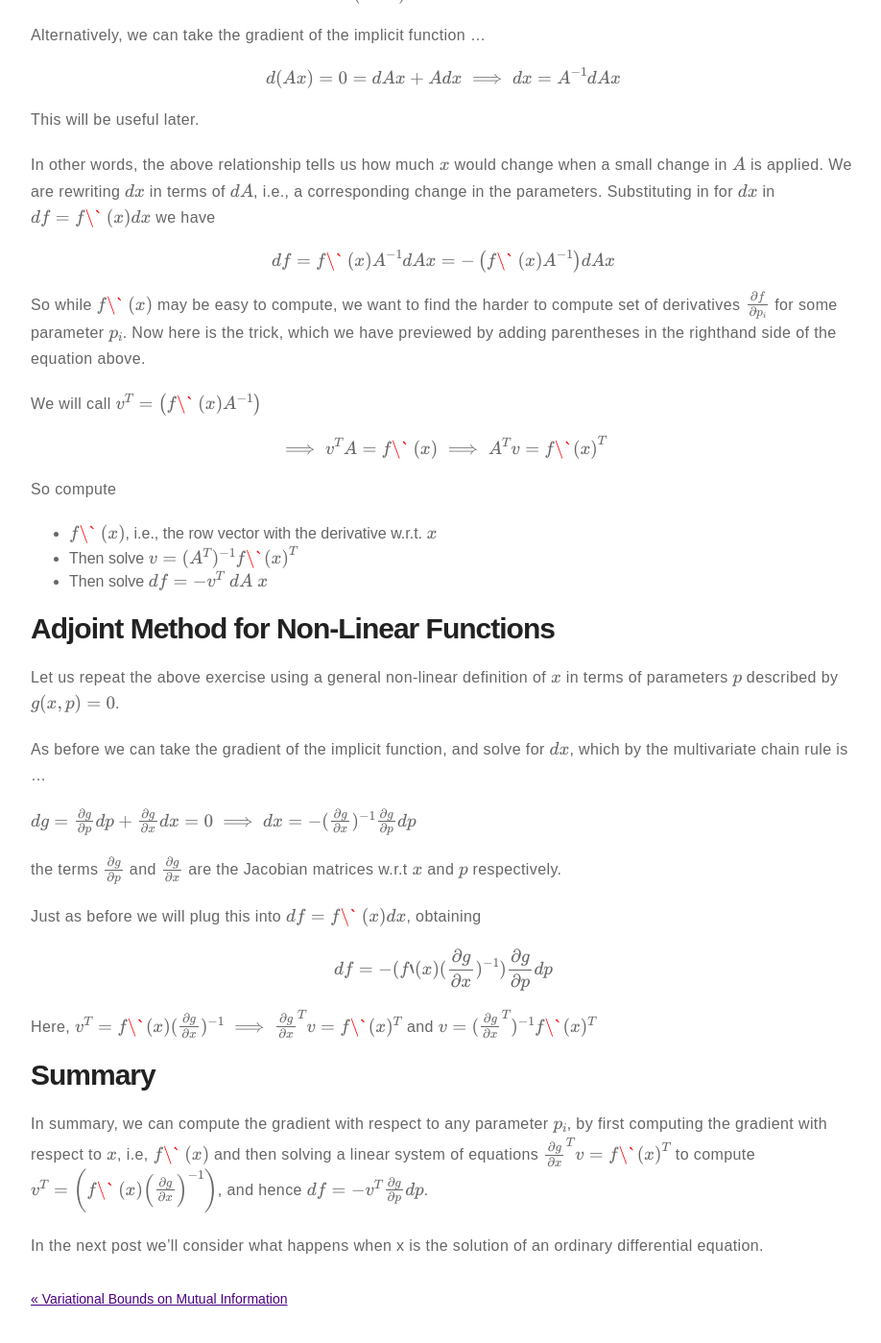
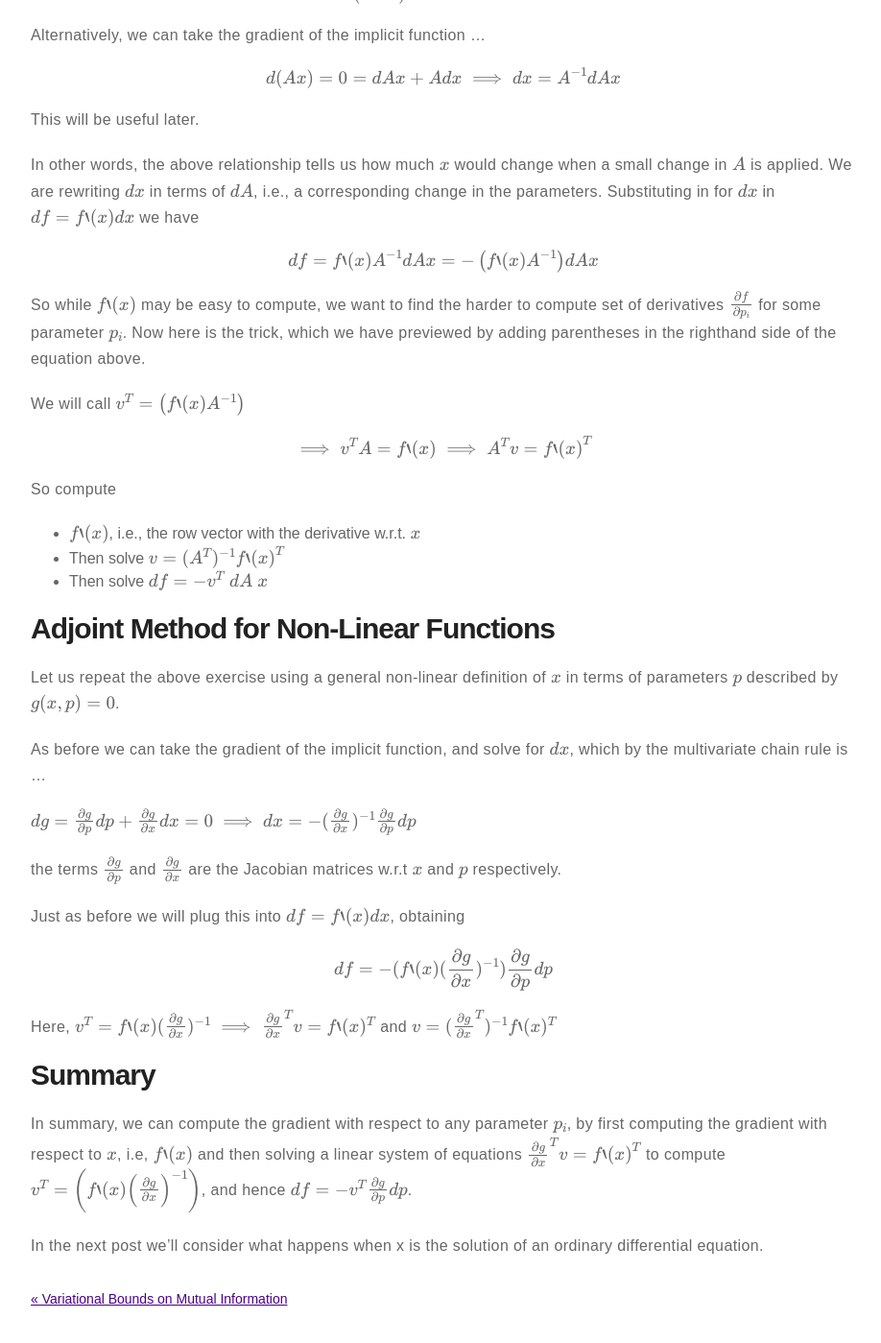
Before and after one commit to m-wiesner/m-wiesner.github.io, a Jekyll site: the page built from _posts/2025-04-29-Adjoint-Method-Part1.markdown, in a window 1280 px wide and 1400 px high, scrolled down 1723 px. Shown: the whole window at 96% size, without its empty margins (178-1096 px from the left). Built offline with Jekyll 4.4.1, drawn with Linux system fonts in a browser that asks for light colours; formulas are drawn with MathJax 3; some of the changed text lies outside the part shown.

```diff
--- a/_posts/2025-04-29-Adjoint-Method-Part1.markdown
+++ b/_posts/2025-04-29-Adjoint-Method-Part1.markdown
@@ -55,8 +55,8 @@ $$ df = \left(\nabla f\right)^T dx = 2x^T dx \implies \nabla f = 2x.$$
 
 Similary we can define the matrix perturbations and associated "gradients". The product rule is quite helpful for this and still works for vector and matrix calculus.
 
-$$ df(u, v) = f(u + du)g(v + dv) - f(u)g(v) = (f(u) + f\`(u)\ du)(g(u) + g\`(v)dv) - f(u)g(v) $$
-$$ = f\`(u)\ du\ g\`(v) dv + f\`(u)\ du\ g(u) + f(u)g\`(v)\ dv + f(u)g(v) - f(u)g(v)$$
+$$ df(u, v) = f(u + du)g(v + dv) - f(u)g(v) = (f(u) + f`(u)\ du)(g(u) + g`(v)dv) - f(u)g(v) $$
+$$ = f`(u)\ du\ g`(v) dv + f`(u)\ du\ g(u) + f(u)g`(v)\ dv + f(u)g(v) - f(u)g(v)$$
 
 $$d\left(AA^{-1}\right) = d\left(I\right) = \mathbb{0}_{n \times x} = Ad(A^{-1}) + dAA^{-1} \implies dA^{-1} = - A^{-1} dA A^{-1}$$
 
@@ -77,19 +77,19 @@ $$ d(Ax) = 0 = dAx + Adx \implies dx = A^{-1}dA x$$
 
 This will be useful later.
 
-In other words, the above relationship tells us how much $$x$$ would change when a small change in $$A$$ is applied. We are rewriting $$dx$$ in terms of $$dA$$, i.e., a corresponding change in the parameters. Substituting in for $$dx$$ in $$df = f\`\left(x\right) dx$$ we have
+In other words, the above relationship tells us how much $$x$$ would change when a small change in $$A$$ is applied. We are rewriting $$dx$$ in terms of $$dA$$, i.e., a corresponding change in the parameters. Substituting in for $$dx$$ in $$df = f`\left(x\right) dx$$ we have
 
-$$ df = f\`\left(x\right) A^{-1} dA x = -\left(f\`\left(x\right) A^{-1}\right) dA x $$
+$$ df = f`\left(x\right) A^{-1} dA x = -\left(f`\left(x\right) A^{-1}\right) dA x $$
 
-So while $$f\`\left(x\right)$$ may be easy to compute, we want to find the harder to compute set of derivatives $$\frac{\partial f}{\partial p_i}$$ for some parameter $$p_i$$. Now here is the trick, which we have previewed by adding parentheses in the righthand side of the equation above.
+So while $$f`\left(x\right)$$ may be easy to compute, we want to find the harder to compute set of derivatives $$\frac{\partial f}{\partial p_i}$$ for some parameter $$p_i$$. Now here is the trick, which we have previewed by adding parentheses in the righthand side of the equation above.
 
-We will call $$v^T = \left(f\`\left(x\right) A^{-1}\right)$$
+We will call $$v^T = \left(f`\left(x\right) A^{-1}\right)$$
 
-$$\implies v^T A = f\`\left(x\right) \implies A^T v = f\`\left(x\right)^T$$
+$$\implies v^T A = f`\left(x\right) \implies A^T v = f`\left(x\right)^T$$
 
 So compute
-  - $$f\`\left(x\right)$$, i.e., the row vector with the derivative w.r.t. $$x$$
-  - Then solve $$v = (A^T)^{-1} f\`\left(x\right)^T$$
+  - $$f`\left(x\right)$$, i.e., the row vector with the derivative w.r.t. $$x$$
+  - Then solve $$v = (A^T)^{-1} f`\left(x\right)^T$$
   - Then solve $$df = -v^T\ dA\ x$$
 
 # Adjoint Method for Non-Linear Functions
@@ -103,13 +103,13 @@ $$ \implies dx = -(\frac{\partial g}{\partial x})^{-1} \frac{\partial g}{\partia
 
 the terms $$\frac{\partial g}{\partial p}$$ and $$\frac{\partial g}{\partial x}$$ are the Jacobian matrices w.r.t $$x$$ and $$p$$ respectively.
 
-Just as before we will plug this into $$df = f\`\left(x\right) dx$$, obtaining
+Just as before we will plug this into $$df = f`\left(x\right) dx$$, obtaining
 
 $$df = -(f`(x) (\frac{\partial g}{\partial x})^{-1}) \frac{\partial g}{\partial p} dp$$
 
-Here, $$v^T = f\`(x) (\frac{\partial g}{\partial x})^{-1} \implies \frac{\partial g}{\partial x}^T v = f\`(x)^T$$ and $$v = (\frac{\partial g}{\partial x}^T)^{-1} f\`(x)^T$$
+Here, $$v^T = f`(x) (\frac{\partial g}{\partial x})^{-1} \implies \frac{\partial g}{\partial x}^T v = f`(x)^T$$ and $$v = (\frac{\partial g}{\partial x}^T)^{-1} f`(x)^T$$
 
 # Summary
-In summary, we can compute the gradient with respect to any parameter $$p_i$$, by first computing the gradient with respect to $$x$$, i.e, $$f\`\left(x\right)$$ and then solving a linear system of equations $$\frac{\partial g}{\partial x}^T v = f\`\left(x\right)^T$$ to compute $$v^T = \left(f\`\left(x\right) \left(\frac{\partial g}{\partial x}\right)^{-1}\right)$$, and hence $$df = -v^T \frac{\partial g}{\partial p} dp$$.
+In summary, we can compute the gradient with respect to any parameter $$p_i$$, by first computing the gradient with respect to $$x$$, i.e, $$f`\left(x\right)$$ and then solving a linear system of equations $$\frac{\partial g}{\partial x}^T v = f`\left(x\right)^T$$ to compute $$v^T = \left(f`\left(x\right) \left(\frac{\partial g}{\partial x}\right)^{-1}\right)$$, and hence $$df = -v^T \frac{\partial g}{\partial p} dp$$.
 
 In the next post we'll consider what happens when x is the solution of an ordinary differential equation.
```
